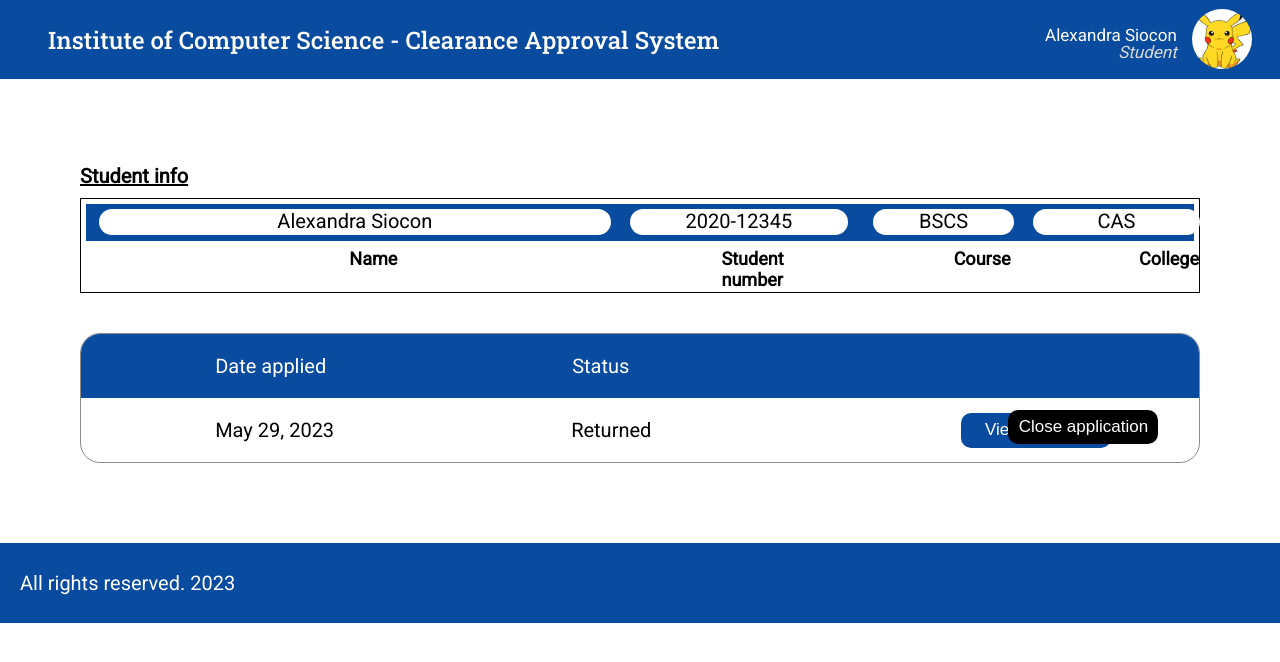
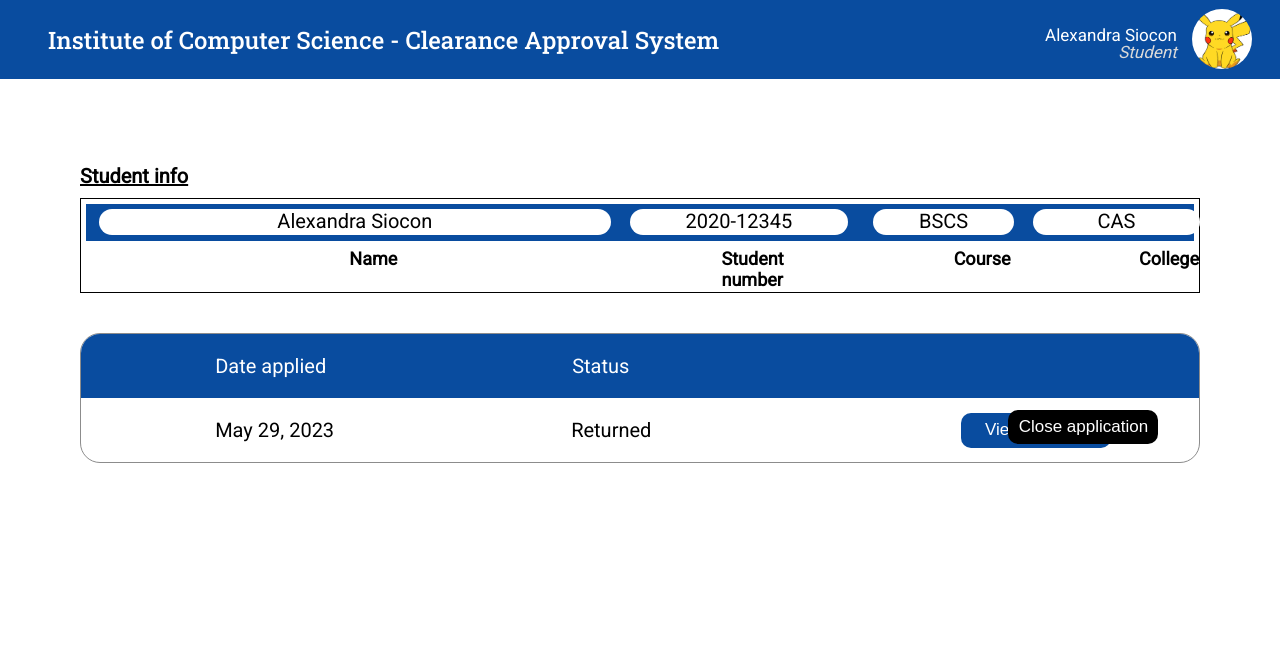
Before and after one commit to jakiebravarian/ICS_Clearance_System, a React (Create React App) app in the folder frontend/: page /student in a window 1280 px wide. Shown: the top 662 px of the page. Built offline with nearby package versions, Linux system fonts and the light colour scheme.

Commit message:
ui: removed footer

```diff
--- a/frontend/src/assets/styles/student.css
+++ b/frontend/src/assets/styles/student.css
@@ -214,19 +214,6 @@ body {
     color: white;
 }
 
-.footer {
-    /* TODO */
-    width: 98.7%;
-    background-color: #094C9F;
-    height: 80px;
-    color: white;
-    align-items: center;
-    display: flex;
-    padding-left: 20px;
-    bottom: 0;
-    max-height: 80px;
-}
-
 .apps-container {
     border: 1px solid #8C8C8C;
     margin-left: 80px;
--- a/frontend/src/pages/Returned.js
+++ b/frontend/src/pages/Returned.js
@@ -21,9 +21,6 @@ export default function Returned() {
 
             {/* form */}
             <Form/>
-
-            {/* footer */}
-            <Footer/>
         </div>
     )
 }
--- a/frontend/src/pages/Student.js
+++ b/frontend/src/pages/Student.js
@@ -50,7 +50,8 @@ export default function Student() {
     }
 
     return (
-        <div className="wrapper">
+        <div>
+
             <Header data={userInfo}/>
 
             {/* APPLICATION PROPER */}
@@ -60,9 +61,6 @@ export default function Student() {
 
             {/* application (either form or list) */}
             <Application data={Applications} eventHandler={eventHandler}/>
-
-            {/* footer */}
-            <Footer/>
         </div>
     )
 }
```
